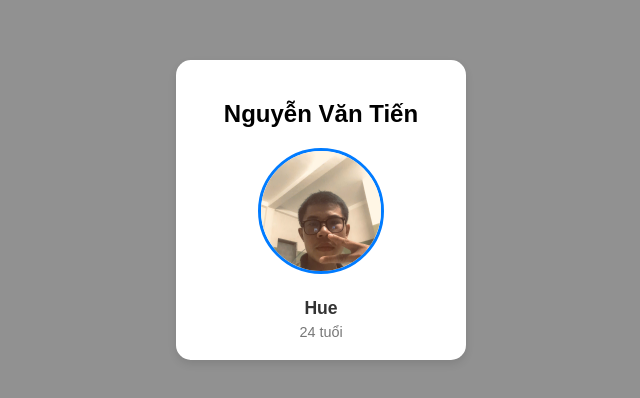
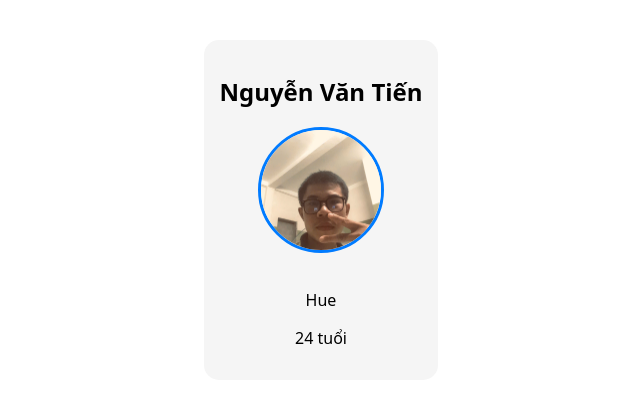
Before and after one commit to nvantien24042002/react-go, a React (Vite) app: page / in a window 1280 px wide. Shown: the part 198-596 px from the top of the page, without its empty margins (319-959 px from the left). Built offline with nearby package versions, Linux system fonts and the light colour scheme.

Commit message:
add inline CSS object

```diff
--- a/src/components/UserProfile.css
+++ b/src/components/UserProfile.css
@@ -1,45 +1,40 @@
-body {
+/* body {
     font-family: Cambria, Cochin, Georgia, Times, 'Times New Roman', serif;
 }
-/* Container chính của card */
 .user-card {
     width: 250px;
     padding: 20px;
     background-color: #ffffff;
-    border-radius: 15px; /* Bo góc mềm mại */
-    box-shadow: 0 4px 8px rgba(0, 0, 0, 0.1); /* Đổ bóng nhẹ */
+    border-radius: 15px;
+    box-shadow: 0 4px 8px rgba(0, 0, 0, 0.1);
     text-align: center;
     font-family: 'Arial', sans-serif;
-    transition: transform 0.3s ease; /* Hiệu ứng khi di chuột vào */
+    transition: transform 0.3s ease;
     margin: 20px auto;
 }
 
-/* Hiệu ứng phóng to nhẹ khi hover */
 .user-card:hover {
     transform: translateY(-5px);
-}
+} */
 
-/* CSS cho ảnh đại diện */
 .avt {
     width: 120px;
     height: 120px;
-    border-radius: 50%; /* Làm ảnh hình tròn */
-    object-fit: cover; /* Giữ tỉ lệ ảnh không bị méo */
-    border: 3px solid #007bff; /* Viền xanh cho nổi bật */
+    border-radius: 50%;
+    object-fit: cover;
+    border: 3px solid #007bff;
     margin-bottom: 15px;
 }
 
-/* CSS cho dòng địa chỉ */
-.adrress {
+/* .adrress {
     font-size: 1.1rem;
     font-weight: bold;
     color: #333;
     margin: 5px 0;
 }
 
-/* CSS cho dòng năm sinh */
 .date {
     font-size: 0.9rem;
     color: #777;
     margin: 0;
-}
+} */
--- a/src/components/UserProfile.jsx
+++ b/src/components/UserProfile.jsx
@@ -10,7 +10,7 @@ function UserProfile(){
     // UI
     return(
         <>
-            <div className="user-card">
+            <div className="user-card" style={{background: "#f5f5f5", padding:"15px", borderRadius:"15px"}}>
                 <h2>{user.name}</h2>
                 <img className='avt' src={avt_tien} alt="" />
                 <p className="adrress">{user.location}</p>
--- a/src/index.css
+++ b/src/index.css
@@ -109,6 +109,6 @@ code {
   padding: 4px 8px;
   background: var(--code-bg);
 }  */
-body {
+/* body {
   background-color: rgba(0, 0, 0, 0.432);
-}
+} */
```
